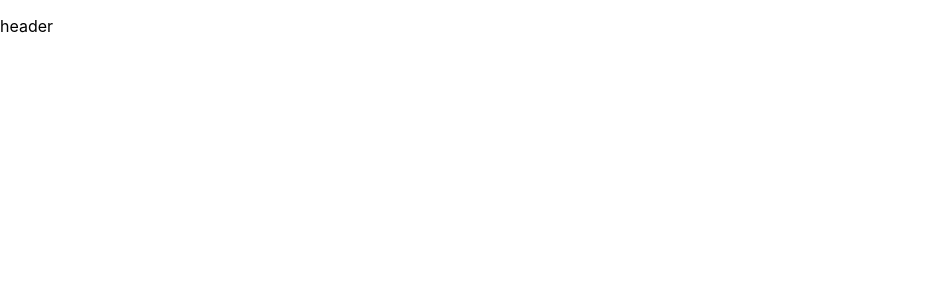
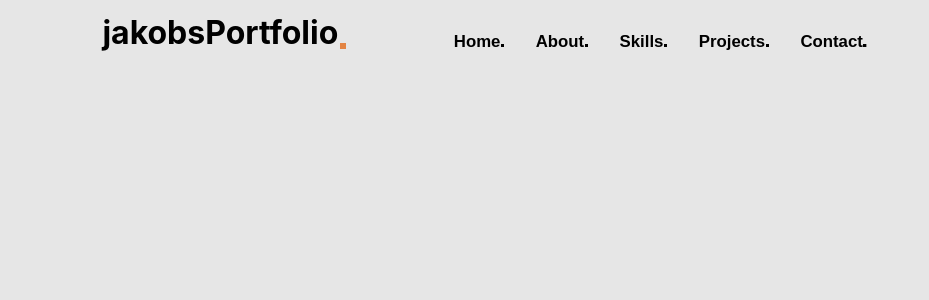
Before and after one commit to jakoblumpkin/newportfolio, a React (Create React App) app: page / in a window 1280 px wide. Shown: the top 300 px of the page, without its empty margins (0-929 px from the left). Built offline with nearby package versions, Linux system fonts and the light colour scheme.

Commit message:
completed navbar

```diff
--- a/public/index.html
+++ b/public/index.html
@@ -23,8 +23,9 @@
       Unlike "/favicon.ico" or "favicon.ico", "%PUBLIC_URL%/favicon.ico" will
       work correctly both with client-side routing and a non-root public URL.
       Learn how to configure a non-root public URL by running `npm run build`.
+
     -->
-    <title>React App</title>
+    <title>Jakob's Portfolio</title>
   </head>
   <body>
     <noscript>You need to enable JavaScript to run this app.</noscript>
--- a/src/Header.js
+++ b/src/Header.js
@@ -1,10 +1,22 @@
 import './App.css';
+import './css/nav.css';
+import { FaSquareFull } from "react-icons/fa";
 
 function Header() {
+
   return (
-  <header>
-    <p>header</p>
-  </header>
+  <>
+    <header id="nav-bar">
+        <div id="name"><h1>jakobsPortfolio</h1><FaSquareFull id="squareName"/></div>
+        <ul>
+          <a href="/"><li>Home<FaSquareFull className="squareNav"/></li></a>
+          <a href="/"><li>About<FaSquareFull className="squareNav"/></li></a>
+          <a href="/"><li>Skills<FaSquareFull className="squareNav"/></li></a>
+          <a href="/"><li>Projects<FaSquareFull className="squareNav"/></li></a>
+          <a href="/"><li>Contact<FaSquareFull className="squareNav"/></li></a>
+        </ul>
+    </header>
+  </>
   );
 }
 
--- /dev/null
+++ b/src/css/nav.css
@@ -0,0 +1,57 @@
+body {
+   margin-top: -21px;
+   background-color: #e6e6e6;
+}
+header {
+  min-height: 105px;
+  background-color: transparent;
+}
+#name {
+  display: flex;
+  position: absolute;
+  margin-left: 8%;
+  margin-top: 1%;
+}
+
+#squareName {
+  color: #e38443;
+  font-size: 38%;
+  margin-top: 21%;
+  position: relative;
+  left: .75%;
+}
+
+
+#nav-bar {
+  display: flex;
+}
+
+#nav-bar a {
+  text-decoration: none;
+  color: black;
+  margin: 16px;
+  font-family: "Poppins", sans-serif;
+}
+#nav-bar ul {
+  list-style: none;
+  display: flex;
+  position: relative;
+  margin: 0 auto;
+  margin-top: 37px;
+}
+
+#nav-bar li{
+  font-family: "Poppins", sans-serif;
+  font-weight: bold;
+  font-size: 105%;
+}
+
+#nav-bar li:hover {
+  text-decoration: underline solid #e38443 2.7px;
+}
+
+.squareNav {
+  font-size: 20%;
+  position: relative;
+  left: .75%;
+}
--- a/src/index.js
+++ b/src/index.js
@@ -2,7 +2,6 @@ import React from 'react';
 import ReactDOM from 'react-dom';
 import './index.css';
 import App from './App';
-import reportWebVitals from './reportWebVitals';
 
 ReactDOM.render(
   <React.StrictMode>
@@ -10,8 +9,3 @@ ReactDOM.render(
   </React.StrictMode>,
   document.getElementById('root')
 );
-
-// If you want to start measuring performance in your app, pass a function
-// to log results (for example: reportWebVitals(console.log))
-// or send to an analytics endpoint. Learn more: https://bit.ly/CRA-vitals
-reportWebVitals();
```
Also changed, not shown: package.json (+8 -0 lines), 2 other files (tests, documents, lock files or other folders).
